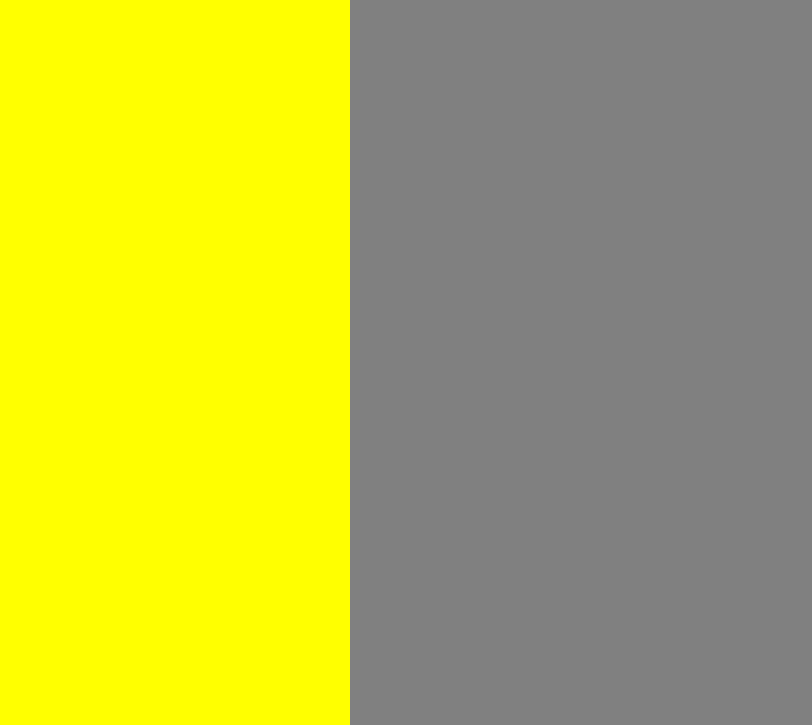
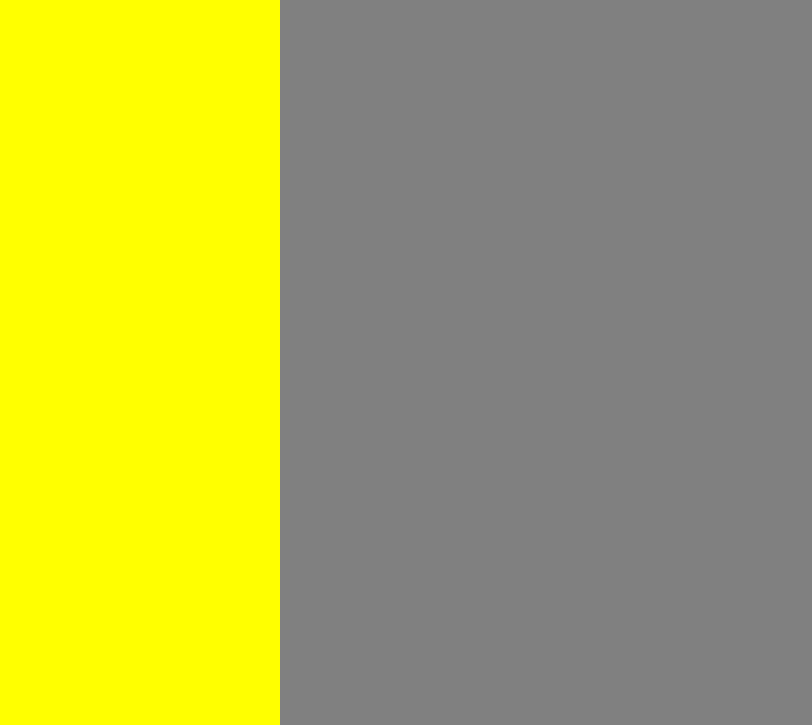
Before and after one commit to sueanyv/cookiestand, a plain HTML site: page index.html in a window 1280 px wide. Shown: the part 75-800 px from the top of the page, without its empty margins (0-812 px from the left). Drawn offline with Linux system fonts and the light colour scheme.

Commit message:
fixn homepage

```diff
--- a/style.css
+++ b/style.css
@@ -22,8 +22,8 @@ h1{
   text-align: center;
 }
 aside{
-  height:1200px;
-  width:350px;
+  height:1000px;
+  width:280px;
   background-color: yellow;
 
 }
```
